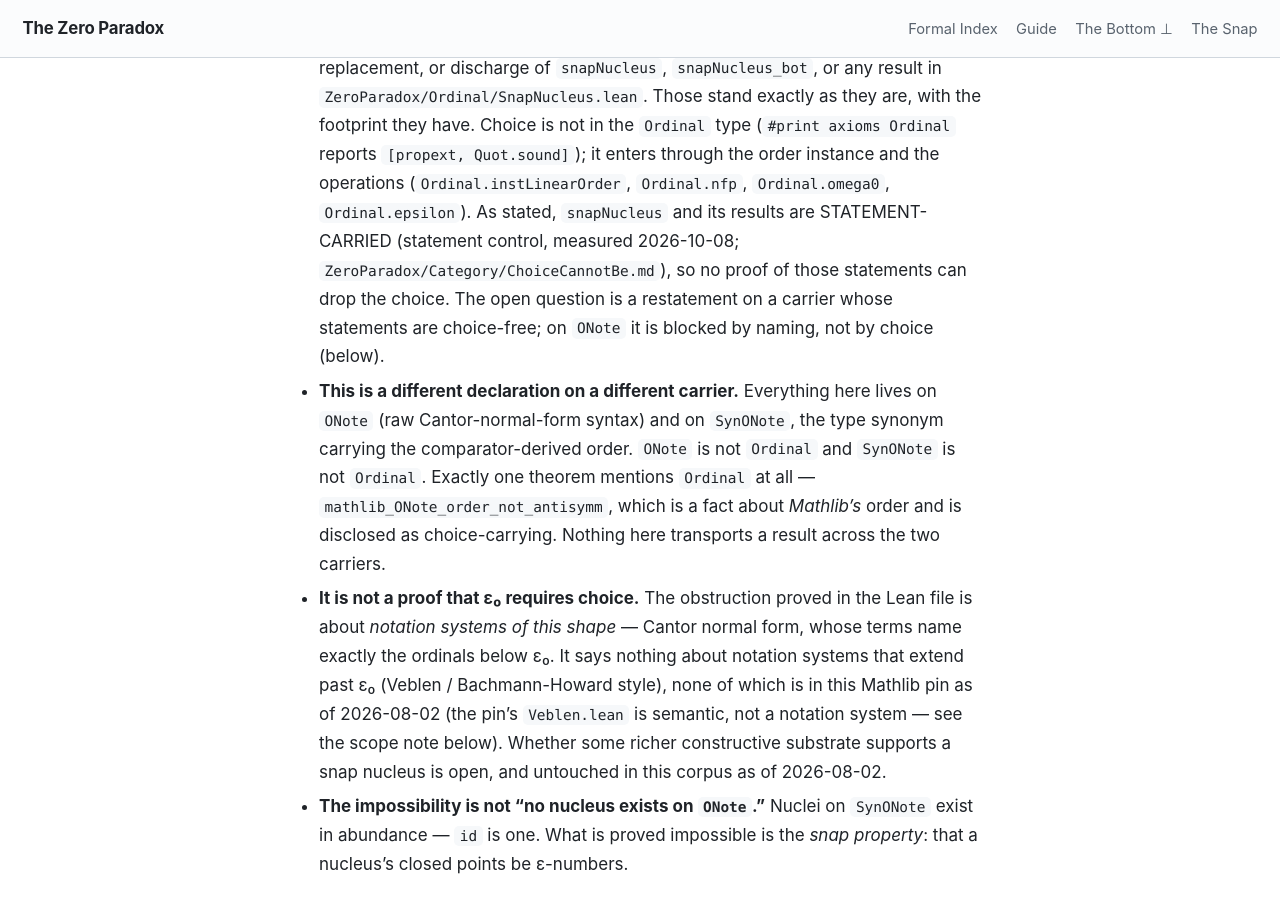
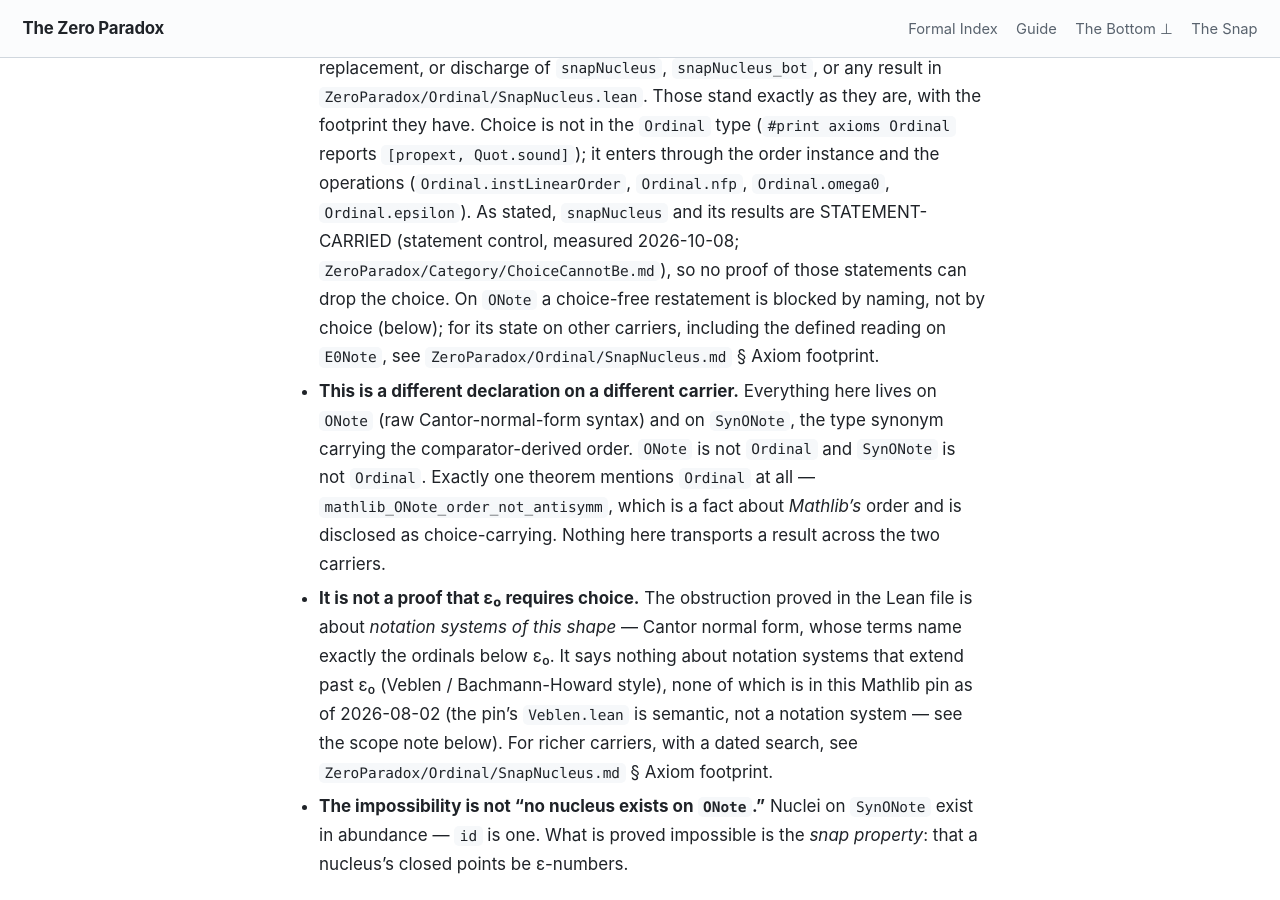
Before and after one commit to timbrigham/ZeroParadox, a Jekyll site: the page built from ZeroParadox/Ordinal/SnapNucleusConstructive.md, in a window 1280 px wide and 900 px high, scrolled down 688 px. Built offline with Jekyll 4.4.1, drawn with Linux system fonts in a browser that asks for light colours; our own code applies the rules of GitHub Pages for plain Markdown files; some of the changed text lies outside the part shown.

Commit message:
SnapNucleusConstructive.md: point the open question and richer-carrier state at SnapNucleus.md
Co-Authored-By: Claude Opus 5.5 (1M context) <noreply@anthropic.com>
Claude-Session: https://claude.ai/code/session_01DYrKY8CR8AeESMvjGVQtzA

```diff
--- a/ZeroParadox/Ordinal/SnapNucleusConstructive.md
+++ b/ZeroParadox/Ordinal/SnapNucleusConstructive.md
@@ -20,9 +20,10 @@ machine-checked impossibility rather than a failed attempt.
   (`#print axioms Ordinal` reports `[propext, Quot.sound]`); it enters through the order instance and
   the operations (`Ordinal.instLinearOrder`, `Ordinal.nfp`, `Ordinal.omega0`, `Ordinal.epsilon`). As
   stated, `snapNucleus` and its results are STATEMENT-CARRIED (statement control, measured 2026-10-08;
-  `ZeroParadox/Category/ChoiceCannotBe.md`), so no proof of those statements can drop the choice. The
-  open question is a restatement on a carrier whose statements are choice-free; on `ONote` it is
-  blocked by naming, not by choice (below).
+  `ZeroParadox/Category/ChoiceCannotBe.md`), so no proof of those statements can drop the choice. On
+  `ONote` a choice-free restatement is blocked by naming, not by choice (below); for its state on other
+  carriers, including the defined reading on `E0Note`, see `ZeroParadox/Ordinal/SnapNucleus.md`
+  § Axiom footprint.
 * **This is a different declaration on a different carrier.** Everything here lives on `ONote` (raw
   Cantor-normal-form syntax) and on `SynONote`, the type synonym carrying the comparator-derived
   order. `ONote` is not `Ordinal` and `SynONote` is not `Ordinal`. Exactly one theorem mentions
@@ -32,8 +33,8 @@ machine-checked impossibility rather than a failed attempt.
   systems of this shape* — Cantor normal form, whose terms name exactly the ordinals below ε₀. It says
   nothing about notation systems that extend past ε₀ (Veblen / Bachmann-Howard style), none of which
   is in this Mathlib pin as of 2026-08-02 (the pin's `Veblen.lean` is semantic, not a notation system
-  — see the scope note below). Whether some richer constructive substrate supports a snap nucleus is
-  open, and untouched in this corpus as of 2026-08-02.
+  — see the scope note below). For richer carriers, with a dated search,
+  see `ZeroParadox/Ordinal/SnapNucleus.md` § Axiom footprint.
 * **The impossibility is not "no nucleus exists on `ONote`."** Nuclei on `SynONote` exist in
   abundance — `id` is one. What is proved impossible is the *snap property*: that a nucleus's closed
   points be ε-numbers.
@@ -136,8 +137,8 @@ Both halves are measured here, and they split:
 * **The counterpart route via this carrier is blocked — for a different reason than choice.** What
   blocks it is **expressive reach**: *this* carrier cannot name the object the closure produces.
   **Scope, narrowly:** the result is about `ONote`-shaped notation systems, not about constructive
-  mathematics in general. A system extending past ε₀ (Veblen, Bachmann-Howard) is not ruled out here —
-  it is open and untouched here. **Say which sense, because the pin does ship Veblen:**
+  mathematics in general. A system extending past ε₀ (Veblen, Bachmann-Howard) is not ruled out here
+  (for its state, see `ZeroParadox/Ordinal/SnapNucleus.md` § Axiom footprint). **Say which sense, because the pin does ship Veblen:**
   `Mathlib/SetTheory/Ordinal/Veblen.lean` defines `veblen`, `ε_` and `Γ_`, but *semantically* — they
   are `noncomputable` functions on `Ordinal`, not a computable **notation system** of the
   `ONote`/`NONote` kind this file's argument is about. **The ε₀ ceiling is a fact about the NOTATION
```
